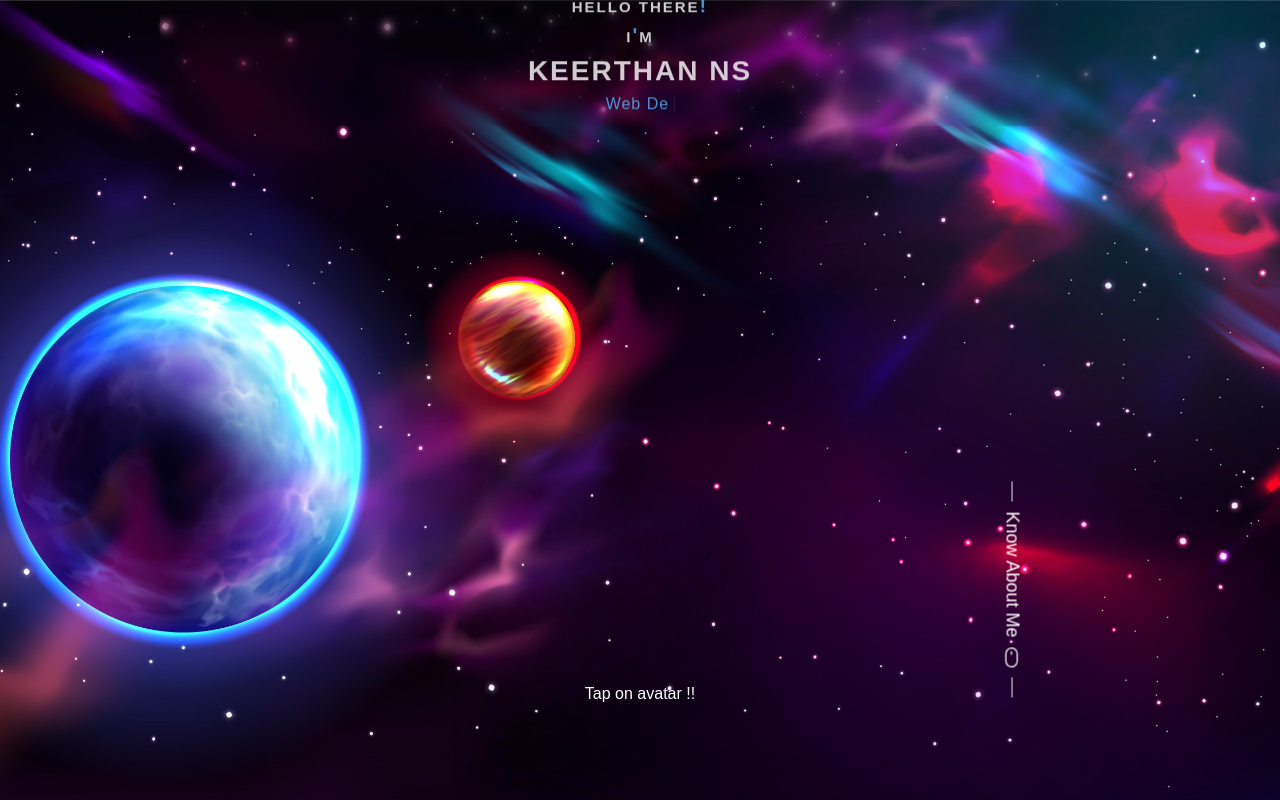
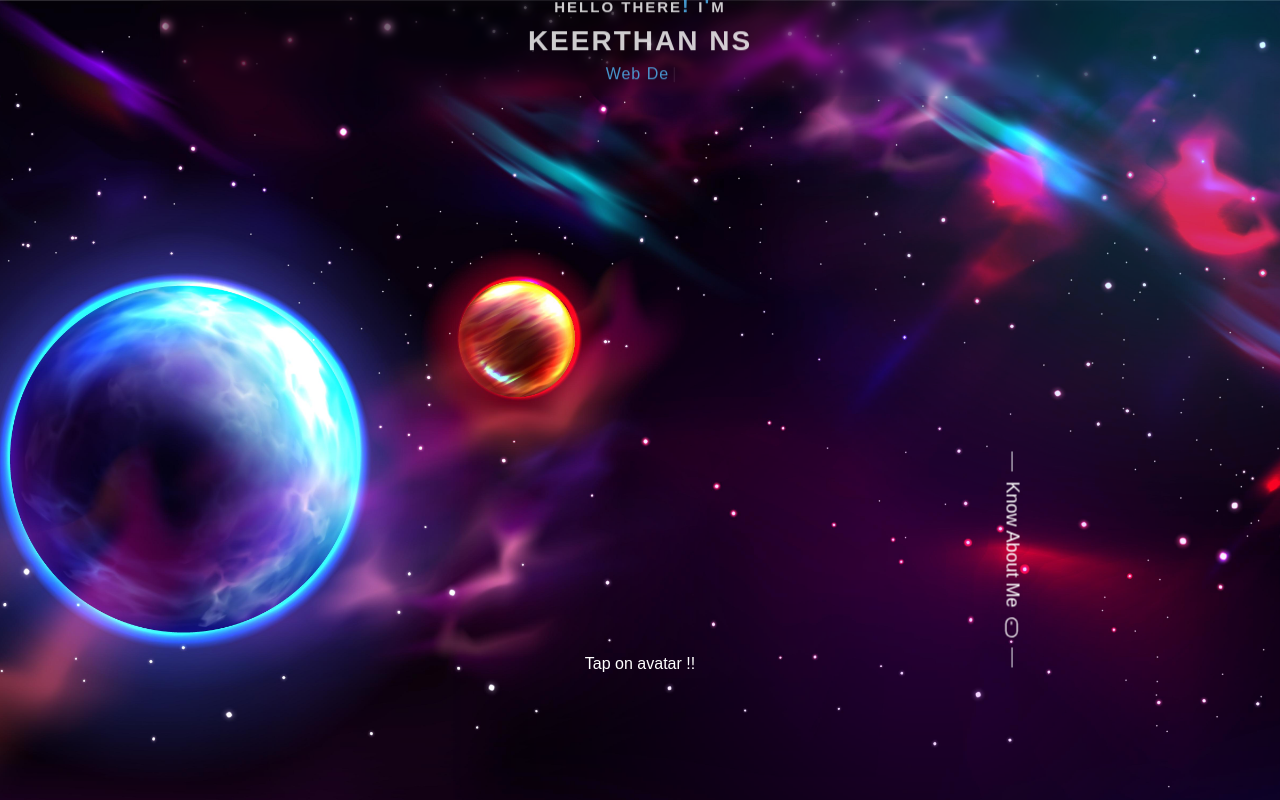
Before and after one commit to keerthan-ns/portfolio, a React (Create React App) app: page / in a window 1280 px wide. Shown: the top 800 px of the page. Built offline with nearby package versions, Linux system fonts and the light colour scheme.

Commit message:
[fix] header text

```diff
--- a/src/components/header/header.jsx
+++ b/src/components/header/header.jsx
@@ -7,9 +7,9 @@ function Header() {
     <div id='home' className='containerH header-container'>
       <h3>
         <p>
-          Hello there<span>!</span>
-        </p>
-        <p>
+          Hello there<span>!  </span>
+        {/* </p>
+        <p> */}
           I<span>'</span>m
         </p>
         Keerthan NS
```
